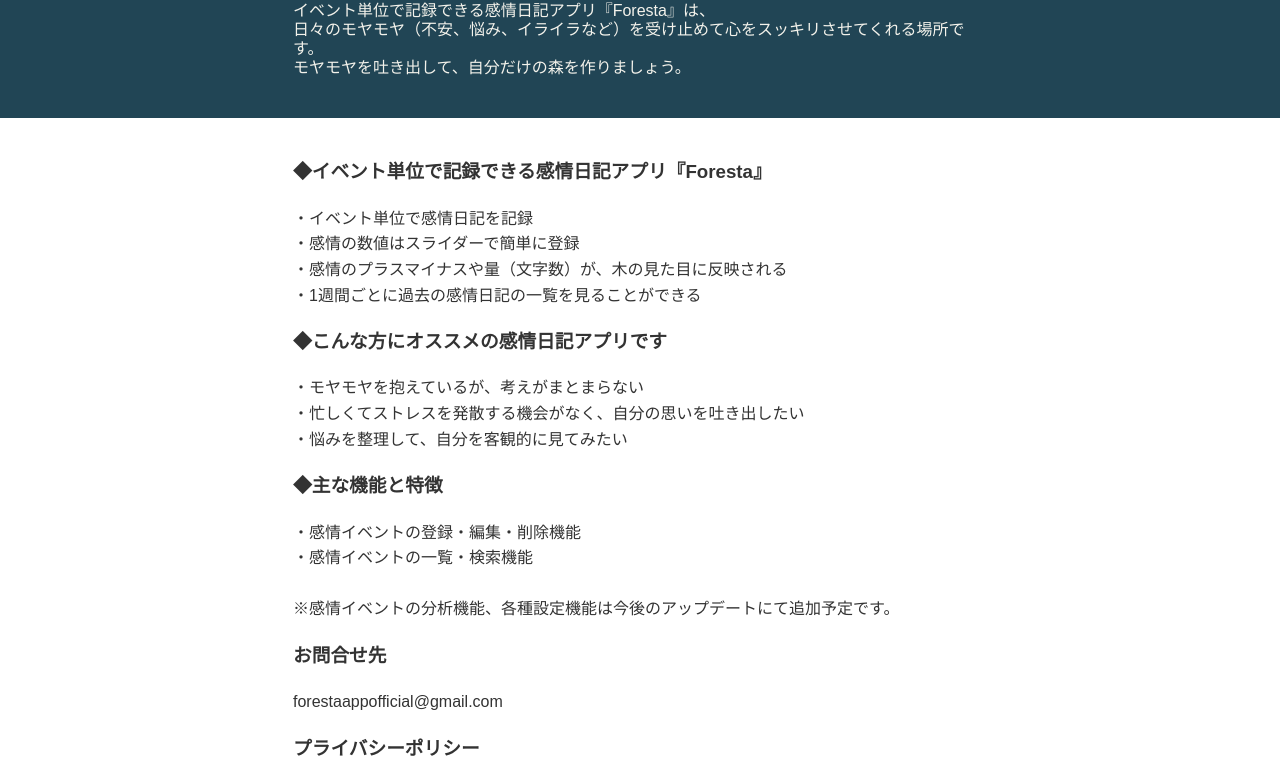
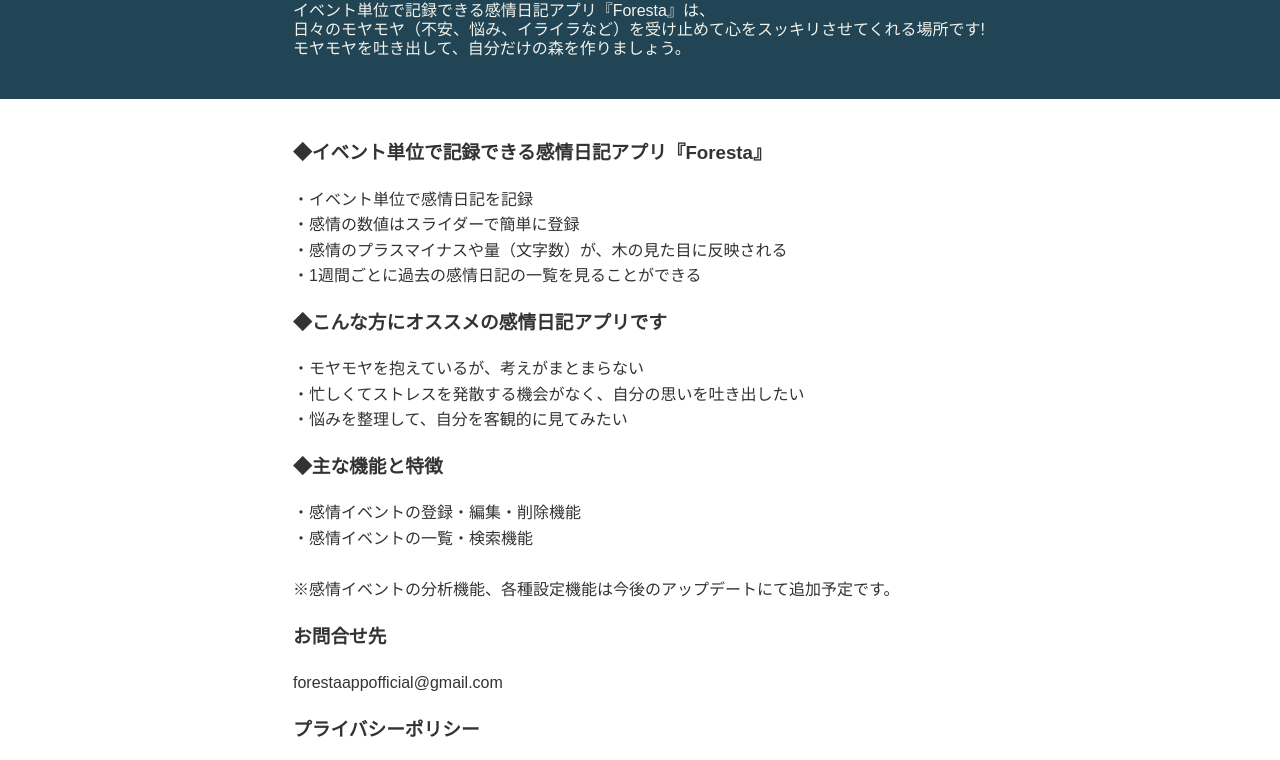
Before and after one commit to Kaitodev/support-page-foresta, a plain HTML site: page index.html in a window 1280 px wide. Shown: the part 84-844 px from the top of the page. Drawn offline with Linux system fonts and the light colour scheme.

Commit message:
Update index.html

```diff
--- a/index.html
+++ b/index.html
@@ -12,7 +12,7 @@
 <div id="outer">
 <header><div id="header-container"><div id="head-inner"><h1>Foresta</h1>
 <p class="description">イベント単位で記録できる感情日記アプリ『Foresta』は、<br>
-日々のモヤモヤ（不安、悩み、イライラなど）を受け止めて心をスッキリさせてくれる場所です。<br>
+日々のモヤモヤ（不安、悩み、イライラなど）を受け止めて心をスッキリさせてくれる場所です!<br>
 モヤモヤを吐き出して、自分だけの森を作りましょう。</p></div></div>
 </header>
 <div id="content-wrapper">
```
